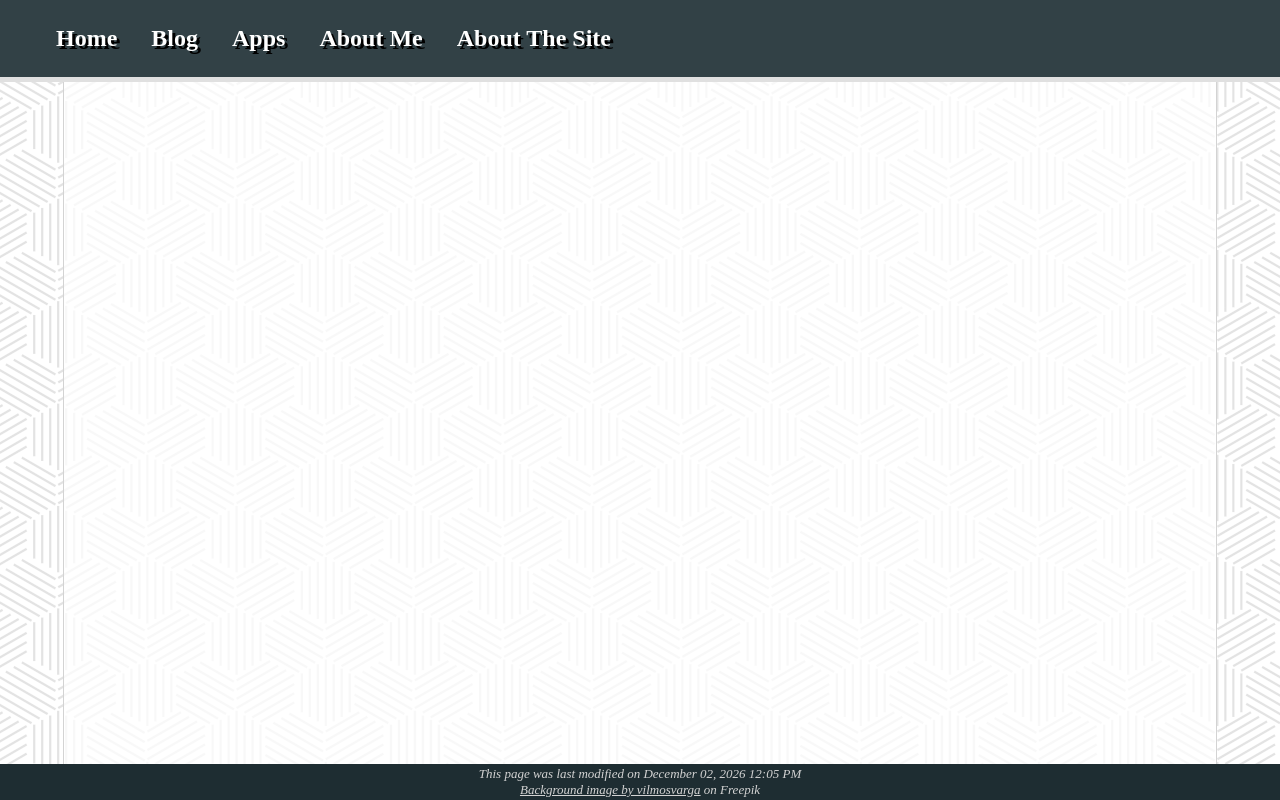
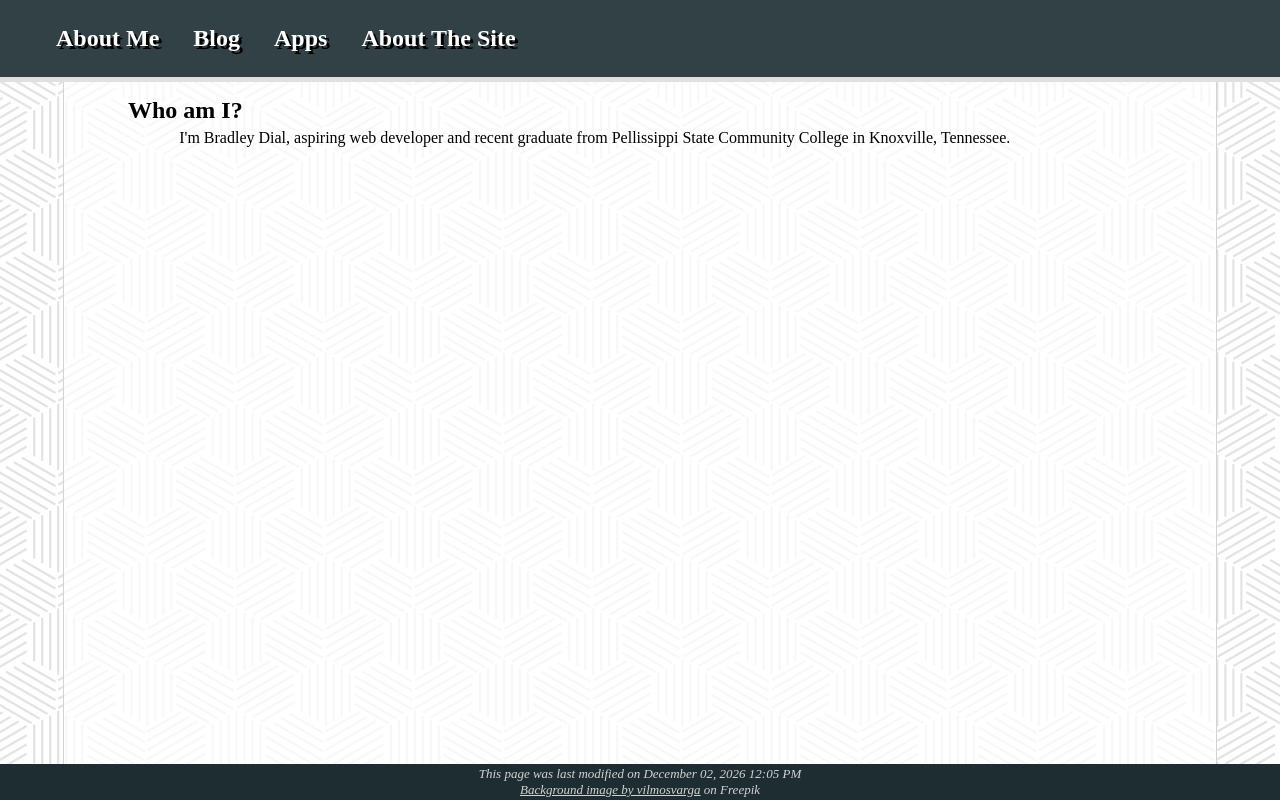
Before and after one commit to Bdialtech/personalSite, a PHP site: page / in a window 1280 px wide. Run offline with PHP 8.4, Linux system fonts and the light colour scheme.

Commit message:
Rearranged header, changed About Me to be index

```diff
--- a/index.php
+++ b/index.php
@@ -4,18 +4,18 @@
         <?php $lastModify = filemtime(__FILE__); ?>
         <meta charset="utf-8">
         <link rel="stylesheet" href="/css/default.css">
-        <title>Brad Dial - Budding Web Developer</title>
+        <title>Brad Dial - Who Am I?</title>
     </head>
     <body>
         <div class="page">
         <?php include 'objects/siteHeader.php'; ?>
 
             <div class="content">
-
+                <h2>Who am I?</h2>
+                <p>I'm Bradley Dial, aspiring web developer and recent graduate from Pellissippi State Community College in Knoxville, Tennessee.</p>
             </div>
 
-        <?php include 'objects/siteFooter.php'; ?>
+            <?php include 'objects/siteFooter.php';?>
         </div>
-
     </body>
 </html>
--- a/objects/siteHeader.php
+++ b/objects/siteHeader.php
@@ -3,10 +3,9 @@
 <header>
     <nav id="navList">
         <ul>
-            <li class="headerItem"><a href="/">Home</a></li>
+            <li class="headerItem"><a href="/">About Me</a></li>
             <li class="headerItem"><a href="/blog">Blog</a></li>
             <li class="headerItem"><a href="/apps">Apps</a></li>
-            <li class="headerItem"><a href="/aboutme">About Me</a></li>
             <li class="headerItem"><a href="/aboutsite">About The Site</a></li>
         </ul>
     </nav>
```
